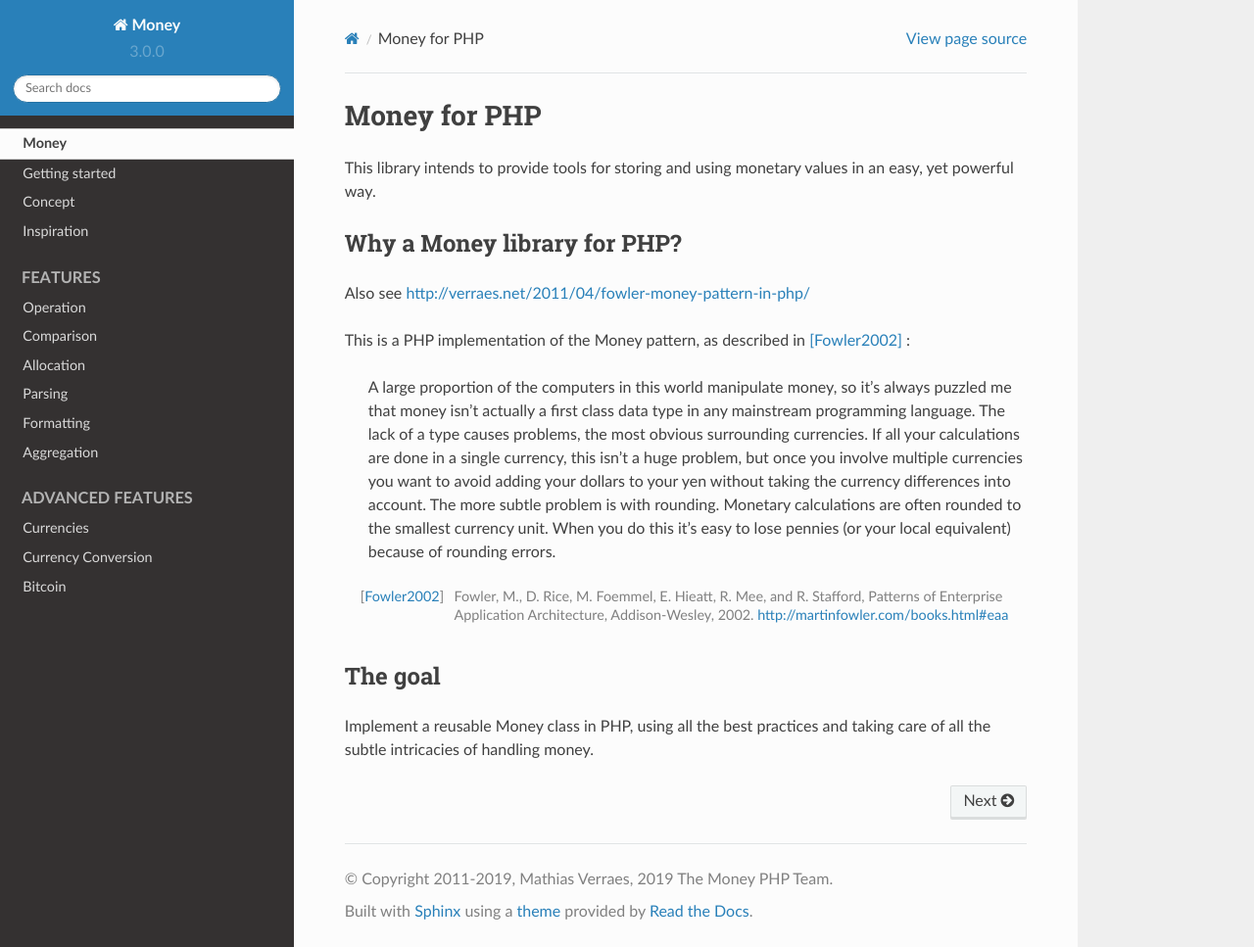
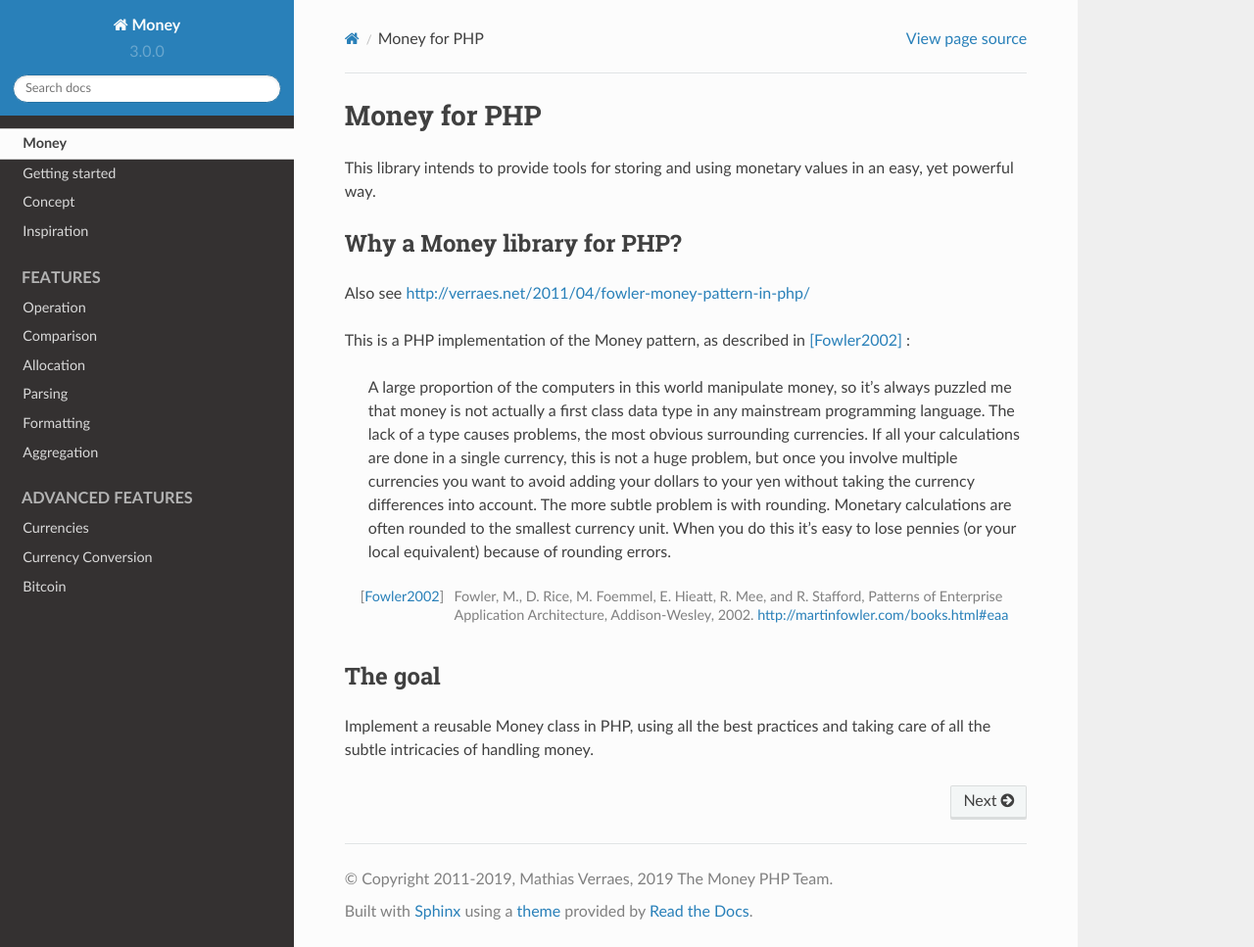
Before and after one commit to php1211/money-Laravel, a Sphinx documentation site: the page built from doc/index.rst, in a window 1280 px wide and 967 px high. Shown: the whole window at 98% size. Built offline with Sphinx 7.4.7 and the Read the Docs theme 2.0.0, drawn with Linux system fonts in a browser that asks for light colours.

Commit message:
upgrade docs

```diff
--- a/doc/concept.rst
+++ b/doc/concept.rst
@@ -8,7 +8,7 @@
 Type Safety
 -----------
 
-This library abstracts concepts around `Money`, although with minimal runtime validation.
+This library abstracts concepts around `Money`, although with minimal run-time validation.
 We attempt to leverage PHP 8's type system as much as possible, but sometimes you will
 encounter `string` parameters that are documented as being `numeric-string`: should you
 encounter these, it means that the contained value **must** be a `string` that passes
--- a/doc/conf.py
+++ b/doc/conf.py
@@ -37,6 +37,7 @@
 # extensions coming with Sphinx (named 'sphinx.ext.*') or your custom
 # ones.
 extensions = [
+    'sphinxcontrib.phpdomain',
     'sphinxcontrib.spelling'
 ]
 
@@ -155,8 +156,8 @@
 html_static_path = ['_static']
 
 def setup(app):
-    app.add_stylesheet('custom.css')
-    app.add_stylesheet('highlight.css')
+    app.add_css_file('custom.css')
+    app.add_css_file('highlight.css')
 
 # Add any extra paths that contain custom files (such as robots.txt or
 # .htaccess) here, relative to this directory. These files are copied
--- a/doc/features/currency-conversion.rst
+++ b/doc/features/currency-conversion.rst
@@ -72,7 +72,7 @@
 Swap
 ^^^^
 
-Swap_ is a currency exchanger library widespread in the PHP ecosystem. You can install it via Composer_:
+Swap_ is a currency exchange library widespread in the PHP ecosystem. You can install it via Composer_:
 
 .. code:: bash
 
--- a/doc/index.rst
+++ b/doc/index.rst
@@ -12,9 +12,9 @@
 This is a PHP implementation of the Money pattern, as described in [Fowler2002]_ :
 
    A large proportion of the computers in this world manipulate money, so it's always puzzled me
-   that money isn't actually a first class data type in any mainstream programming language. The
+   that money is not actually a first class data type in any mainstream programming language. The
    lack of a type causes problems, the most obvious surrounding currencies. If all your calculations
-   are done in a single currency, this isn't a huge problem, but once you involve multiple currencies
+   are done in a single currency, this is not a huge problem, but once you involve multiple currencies
    you want to avoid adding your dollars to your yen without taking the currency differences into
    account. The more subtle problem is with rounding. Monetary calculations are often rounded to the
    smallest currency unit. When you do this it's easy to lose pennies (or your local equivalent)
--- a/doc/spelling_word_list.txt
+++ b/doc/spelling_word_list.txt
@@ -12,6 +12,7 @@
 unprobable
 Instantiation
 instantiation
+Exchanger
 
 Foemmel
 Hieatt
```
Also changed, not shown: doc/requirements.txt (+4 -3 lines).
